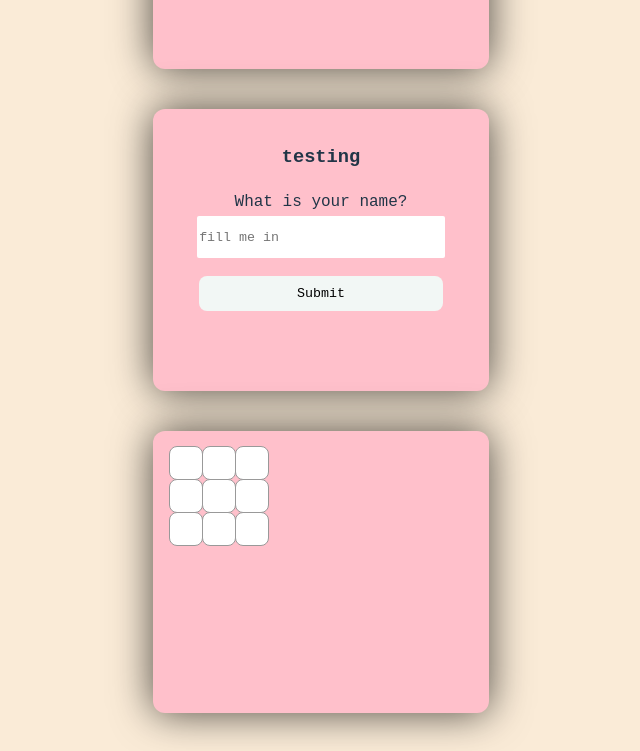
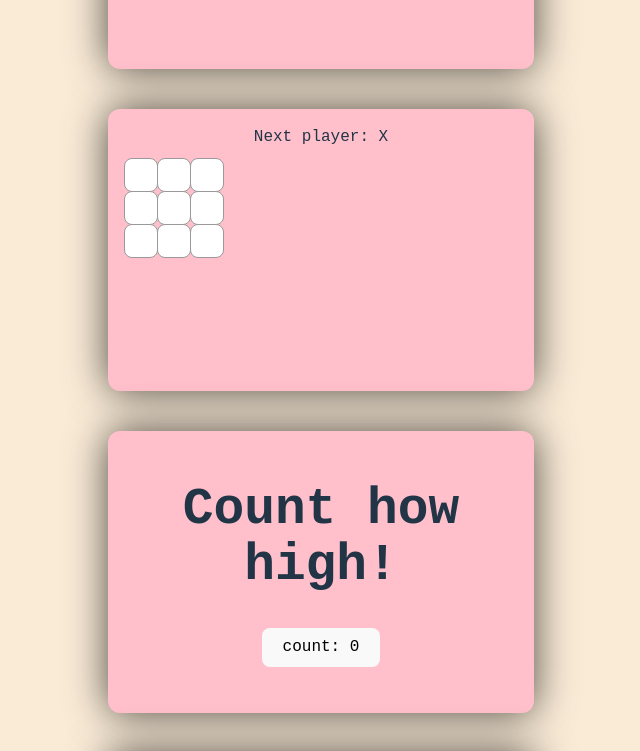
Before and after one commit to deesii/vite-spike, a React (Vite) app: page / in a window 1280 px wide. Shown: the part 1020-1771 px from the top of the page, without its empty margins (319-959 px from the left). Built offline with nearby package versions, Linux system fonts and the light colour scheme.

Commit message:
tictactoe component game completed and other components updated

```diff
--- a/src/App.jsx
+++ b/src/App.jsx
@@ -1,7 +1,7 @@
 import { useState } from 'react'
 import './App.css'
 import MyButton from './components/button'
-import TestingNew from './components/projects'
+import Who from './components/projects'
 import CountComponent from './components/count'
 import Board from './components/tictactoe/board'
 
@@ -64,13 +64,18 @@ function App() {
       </div>
 
       <div className='card-section'>
-        <TestingNew></TestingNew>
+        <Board></Board>
+
+      </div>
+      <div className='card-section'>
+        <CountComponent/>
       </div>
 
+
+
       <div className='card-section'>
-        <Board></Board>
+        <Who/>
       </div>
-
 
     </>
   )
--- a/src/components/count/index.jsx
+++ b/src/components/count/index.jsx
@@ -1,3 +1,4 @@
+import { useState } from 'react'
 export default function CountComponent(){
     const [count_1, setCount] = useState(0)
 
--- a/src/components/projects/index.jsx
+++ b/src/components/projects/index.jsx
@@ -1,16 +1,42 @@
-export default function TestingNew(){
+import { useState } from 'react'
+
+export default function Who(){
+    const [value, setValue] = useState("");
+    const [result, setResult] = useState("");
+
+    function handleSubmit(e) {
+        e.preventDefault();
+        setResult(
+            "Goodbye " +
+                value + "! See you soon!"
+        );
+    }
+    function handleChange(e) {
+        setValue(e.target.value);
+        setResult("");
+    }
+
     return(
 
         <div>
-            <h3>testing</h3>
+            <h3>Goodbye?</h3>
             <div>
-                <form>
+                <form onSubmit = {handleSubmit}>
                     What is your name?
-                    <input type = "text" id = "project_input" name = "project_input" placeholder = "fill me in"></input>
+                    <input
+                    type = "text"
+                    id = "project_input"
+                    name = "project_input"
+                    placeholder = "fill me in"
+                    value={value}
+                    onInput={handleChange} required/>
                     <p></p>
-                    <input type = "submit" id = "project_submit" name = "test" placeholder = "click me"></input>
+                    <input type = "submit" id = "project_submit" name = "test" placeholder = "click me" />
                 </form>
             </div>
+            <div>
+                    <p>{result}</p>
+                </div>
 
         </div>
     );
--- a/src/components/tictactoe/board/index.jsx
+++ b/src/components/tictactoe/board/index.jsx
@@ -2,24 +2,90 @@ import { useState } from 'react';
 import Square from "../square";
 
 export default function Board() {
+
+    // storing the games state in the parent board component
+    const [xIsNext, setXIsNext] = useState(true);
     const [squares, setSquares] = useState(Array(9).fill(null));
+
+    const winner = calculateWinner(squares);
+
+    let winnerStatus;
+    if (winner) {
+        winnerStatus = "Winner: " + winner;
+    }
+
+    else {
+        winnerStatus = "Next player: " + (xIsNext ? "X" : "O");
+    }
+
+    function handleClick (i){
+        // Check if already has a X or an O. If the square is already filled, you will return in the handleClick function early—before it tries to update the board state.
+        // or if there is a winner already, there will be no more moves
+        if (squares[i] || calculateWinner(squares)) {
+            return;
+        }
+        const nextSquares = squares.slice();
+        nextSquares[i] = "X";
+        if (xIsNext) {
+            nextSquares[i] = "X";
+        } else {
+            nextSquares[i] = "O";
+        }
+        setSquares(nextSquares);
+        setXIsNext(!xIsNext);
+        console.log(nextSquares)
+
+    }
+
     return (
-        <>
+    <>
+        <div className="status">{winnerStatus}</div>
         <div className="board-row">
-            <Square value={squares[0]}/>
-            <Square value={squares[1]}/>
-            <Square value={squares[2]}/>
+        <Square value={squares[0]} onSquareClick={() => handleClick(0)}/>
+        <Square value={squares[1]} onSquareClick={() => handleClick(1)}/>
+        <Square value={squares[2]} onSquareClick={() => handleClick(2)}/>
         </div>
         <div className="board-row">
-            <Square value={squares[3]} />
-            <Square value={squares[4]}/>
-            <Square value={squares[5]}/>
+        <Square value={squares[3]} onSquareClick={() => handleClick(3)}/>
+        <Square value={squares[4]} onSquareClick={() => handleClick(4)}/>
+        <Square value={squares[5]} onSquareClick={() => handleClick(5)}/>
         </div>
         <div className="board-row">
-            <Square value={squares[6]}/>
-            <Square value={squares[7]}/>
-            <Square value={squares[8]}/>
+        <Square value={squares[6]} onSquareClick={() => handleClick(6)}/>
+        <Square value={squares[7]} onSquareClick={() => handleClick(7)}/>
+        <Square value={squares[8]} onSquareClick={() => handleClick(8)}/>
         </div>
-        </>
+    </>
     );
 }
+
+function calculateWinner(squares) {
+    const lines = [
+        [0, 1, 2],
+        [3, 4, 5],
+        [6, 7, 8],
+        [0, 3, 6],
+        [1, 4, 7],
+        [2, 5, 8],
+        [0, 4, 8],
+        [2, 4, 6]
+    ];
+    for (let i = 0; i < lines.length; i++) {
+        const [a, b, c] = lines[i];
+        if (squares[a] && squares[a] === squares[b] && squares[a] === squares[c]) {
+            return squares[a];
+        }
+    }
+    return null;
+}
+
+
+
+    // Then Board component to render that Square component using JSX syntax
+
+// when a user clicks the top left square on your board to add an X to it:
+
+// Clicking on the upper left square runs the function that the button received as its onClick prop from the Square. The Square component received that function as its onSquareClick prop from the Board. The Board component defined that function directly in the JSX. It calls handleClick with an argument of 0.
+// handleClick uses the argument (0) to update the first element of the squares array from null to X.
+// The squares state of the Board component was updated, so the Board and all of its children re-render. This causes the value prop of the Square component with index 0 to change from null to X.
+// In the end the user sees that the upper left square has changed from empty to having a X after clicking it.
--- a/src/components/tictactoe/square/index.jsx
+++ b/src/components/tictactoe/square/index.jsx
@@ -1,3 +1,9 @@
-export default function Square({value}) {
-    return <button className="square">{value}</button>;
+export default function Square({value, onSquareClick}) {
+    console.log(value)
+    return <button className="square" onClick = {onSquareClick}>{value}</button>;
+
+
+
 }
+
+//value is the prop which is the argument that will be passed through the square component: Square component is passed as a "prop" from the board parent
```
